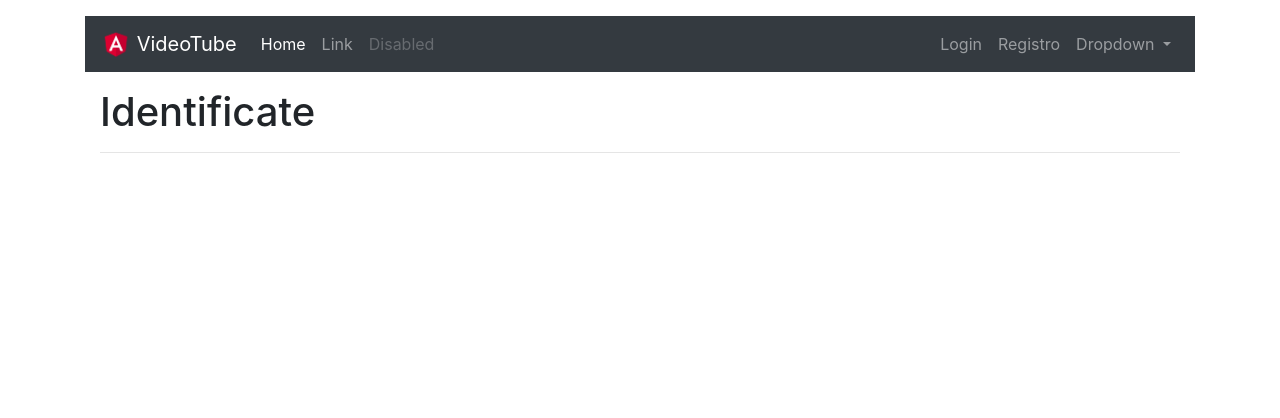
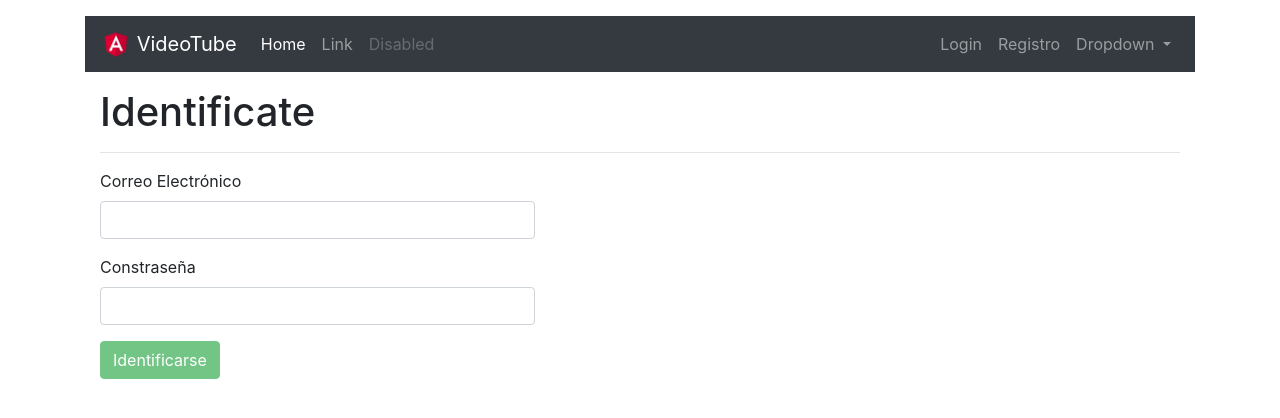
Before and after one commit to fvitalematus/videotube-spa-angular, an Angular app: page /login in a window 1280 px wide. Shown: the top 418 px of the page. Built offline with nearby package versions, Linux system fonts and the light colour scheme.

Commit message:
Login de usuarios: Serv de Login y Persistir Usuarios identificados

```diff
--- a/src/app/components/login/login.component.html
+++ b/src/app/components/login/login.component.html
@@ -2,4 +2,41 @@
     <h1>{{page_title}}</h1>
     <hr>
 
+    <!-- MENSAJE DE ALERTA SUCCESS-->
+    <div class="alert alert-success col-md-5 mt-3" *ngIf="status == 'success'">
+        Te has identificado correctamente.
+    </div>
+    <!-- MENSAJE DE ALERTA ERROR-->
+    <div class="alert alert-danger col-md-5 mt-3" *ngIf="status == 'error'">
+        No te has identificado correctamente !!
+    </div>
+
+    <form class="col-md-5 ml-0 pl-0" #loginForm="ngForm" (ngSubmit)="onSubmit(
+        loginForm)">
+
+        <div class="form-group">
+            <label for="email">Correo Electrónico</label>
+            <input type="email" name="email" #email="ngModel" [(ngModel)]="user.email" class="form-control" required
+                pattern="[a-z0-9._%+-]+@[a-z0-9.-]+\.[a-z]{2,4}$">
+
+            <small *ngIf="!email.valid && email.touched" class="invalid-feedback d-block">
+                El email no es válido.
+            </small>
+        </div>
+
+        <div class="form-group">
+            <label for="password">Constraseña</label>
+            <input type="password" name="password" #password="ngModel" [(ngModel)]="user.password" class="form-control"
+                required pattern="[a-zA-Z]+">
+
+            <small *ngIf="!password.valid && password.touched" class="invalid-feedback d-block">
+                La contraseña no puede estar vacía.
+            </small>
+        </div>
+
+        <input type="submit" value="Identificarse" class="btn btn-success" [disabled]="
+        loginForm.invalid" />
+
+    </form>
+
 </div>
--- a/src/app/components/login/login.component.ts
+++ b/src/app/components/login/login.component.ts
@@ -1,19 +1,74 @@
 import { Component, OnInit } from '@angular/core';
+import { Router, ActivatedRoute, Params } from '@angular/router';
+import { User } from '../../models/user';
+import { UserService } from '../../services/user.service';
 
 @Component({
   selector: 'login',
   templateUrl: './login.component.html',
-  styleUrls: ['./login.component.css']
+  styleUrls: ['./login.component.css'],
+  providers: [UserService]
 })
 export class LoginComponent implements OnInit {
 
   public page_title: string;
+  public user: User;
+  public identity;
+  public token: string;
+  public status: string;
 
-  constructor() {
+  constructor(
+    private _userService: UserService,
+    private _router: Router,
+    private _route: ActivatedRoute
+  ) {
     this.page_title = "Identificate";
+    this.user = new User(1, '', '', '', '', 'ROLE_USER', '');
   }
 
   ngOnInit(): void {
   }
 
+  onSubmit(form) {
+    this._userService.signup(this.user).subscribe(
+      response => {
+        if (!response.status || response.status != 'error') {
+          this.status = 'success';
+          this.identity = response;
+
+          // Sacar TOKEN
+          this._userService.signup(this.user, true).subscribe(
+            response => {
+              if (!response.status || response.status != 'error') {
+                this.token = response;
+
+                console.log(this.identity);
+                console.log(this.token);
+
+                localStorage.setItem('token', this.token);
+                localStorage.setItem('identity', JSON.stringify(this.identity));
+
+                this._router.navigate(['/inicio']);
+
+              } else {
+                this.status = 'error';
+              }
+            },
+            error => {
+              this.status = 'error';
+              console.log(error);
+            }
+          );
+
+        } else {
+          this.status = 'error';
+        }
+      },
+      error => {
+        this.status = 'error';
+        console.log(error);
+      }
+    );
+  }
+
 }
--- a/src/app/services/user.service.ts
+++ b/src/app/services/user.service.ts
@@ -31,4 +31,20 @@ export class UserService {
         // Hacer petición ajax
         return this._http.post(this.url + 'register', params, { headers: headers });
     }
+
+    signup(user, gettoken = null): Observable<any> {
+
+        // Comprobar si llega el gettoken
+        if (gettoken != null) {
+            user.gettoken = 'true';
+        }
+
+        let json = JSON.stringify(user);
+        let params = 'json=' + json;
+
+        let headers = new HttpHeaders().set('Content-Type', 'application/x-www-form-urlencoded');
+
+        return this._http.post(this.url + 'login', params, { headers: headers });
+
+    }
 }
```
